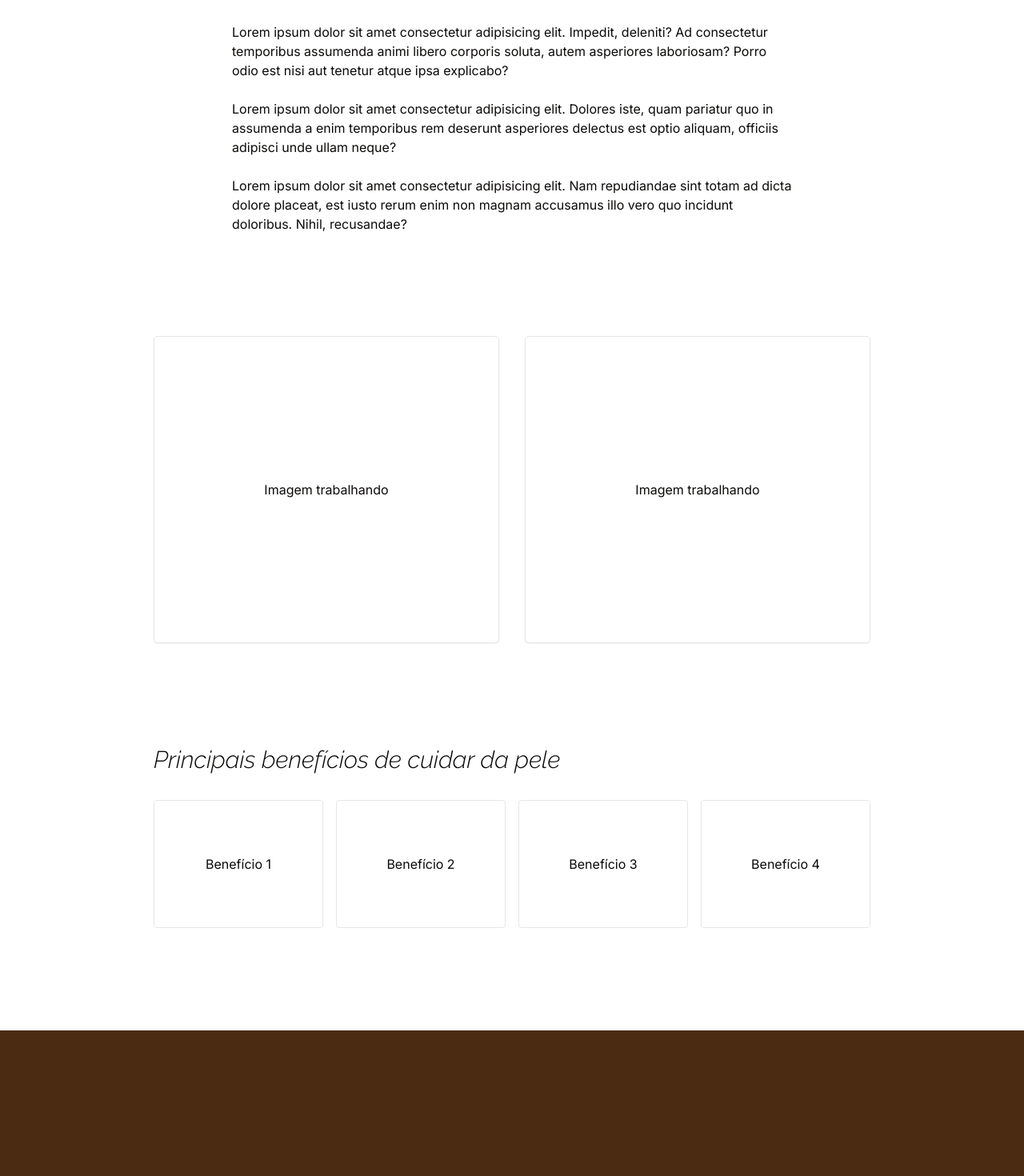
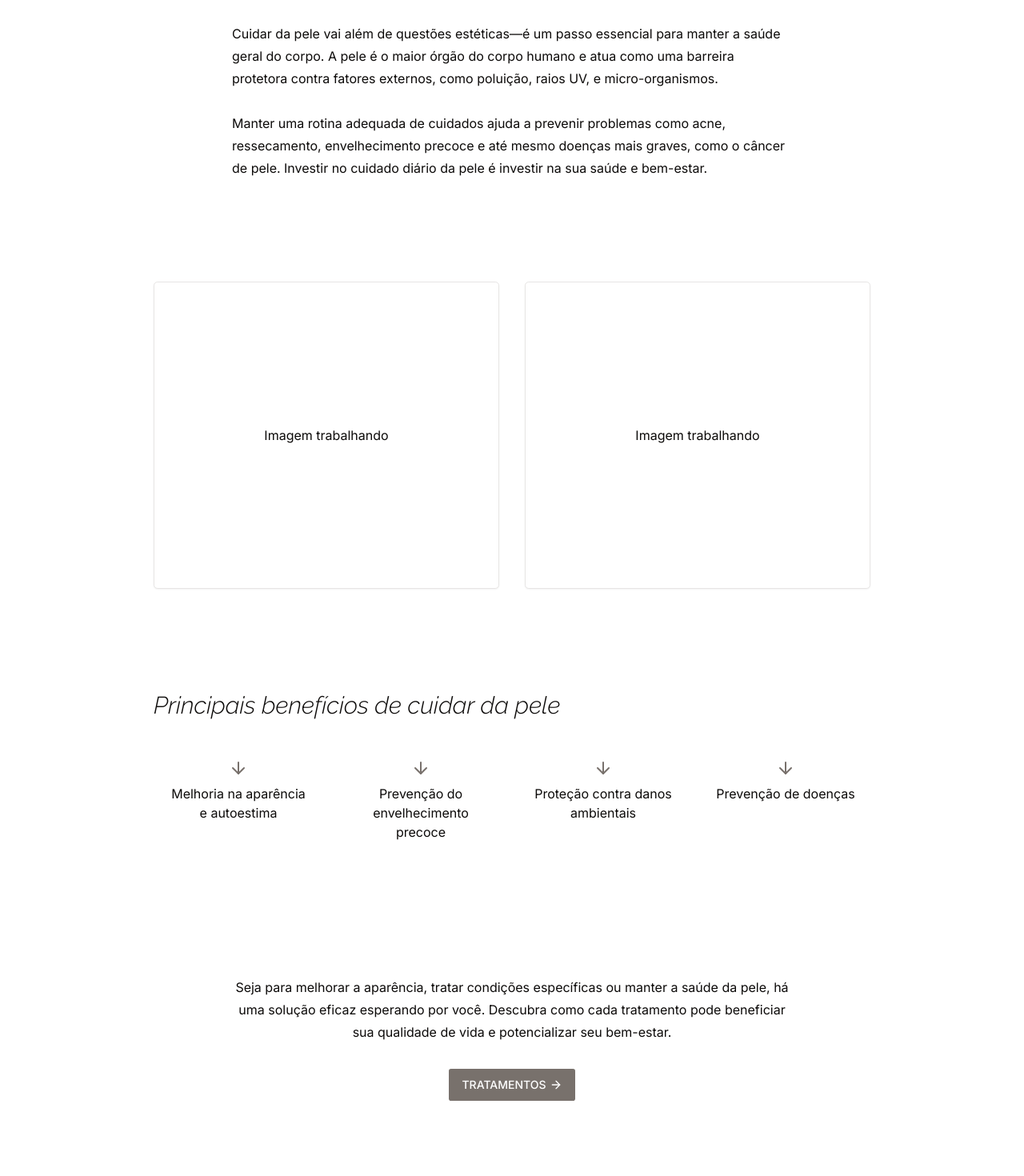
Before and after one commit to GabrielOtsugua/dani-portfolio, a Next.js app: page /saude-da-pele in a window 1280 px wide. Shown: the part 900-2370 px from the top of the page at 80% size. Built offline with nearby package versions, Linux system fonts and the light colour scheme.

Commit message:
aplicar detalhes finais

```diff
--- a/src/animations/animations.ts
+++ b/src/animations/animations.ts
@@ -25,6 +25,14 @@ export const cascadeScroll = (target: string) => {
 
 export const slideDown = (target: string, delay: number) => {
   gsap.from(target, { y: -32, opacity: 0, delay: delay });
+};
+
+export const slideRight = (target: string, delay: number) => {
+  gsap.from(target, { x: -32, opacity: 0, delay: delay });
+};
+
+export const slideLeft = (target: string, delay: number) => {
+  gsap.from(target, { x: 32, opacity: 0, delay: delay });
 };
 
 export const slideRightScroll = (target: string, delay: number) => {
--- a/src/app/layout.tsx
+++ b/src/app/layout.tsx
@@ -29,9 +29,9 @@ export default function RootLayout({
 
         <FinalPresentation />
 
-        <footer className="bg-main text-background">
+        <footer className="bg-stone-800 text-background">
           <Container className="grid grid-cols-2 md:grid-cols-4 gap-8 py-8">
-            <div className="flex flex-col items-start font-custom font-thin text-3xl italic text-yellow-200/60">
+            <div className="flex flex-col items-start font-custom font-light text-3xl italic text-stone-500">
               <p>Dra.</p>
               <p>Dani</p>
               <p>Moraes</p>
@@ -46,7 +46,10 @@ export default function RootLayout({
             </div>
             <div className="">
               <p className="text-lg">Acompanhe</p>
-              <Button variant={"ghost"} className="rounded-full p-2 text-main2">
+              <Button
+                variant={"ghost"}
+                className="rounded-full p-2 text-stone-500"
+              >
                 <Link
                   href="https://www.instagram.com/dradanimoraess/"
                   target="_blank"
--- a/src/app/saude-da-pele/page.tsx
+++ b/src/app/saude-da-pele/page.tsx
@@ -9,9 +9,12 @@ import {
   slideRightScroll,
 } from "@/animations/animations";
 import Container from "@/components/Container";
+import Menu from "@/components/Menu";
+import { Button } from "@/components/ui/button";
 import { Card } from "@/components/ui/card";
+import { Drawer, DrawerTrigger } from "@/components/ui/drawer";
 import { useGSAP } from "@gsap/react";
-import { ArrowRight, MoveDown } from "lucide-react";
+import { ArrowDown, ArrowRight, MoveDown } from "lucide-react";
 import { useRouter } from "next/navigation";
 
 export default function SaudeDaPele() {
@@ -31,16 +34,18 @@ export default function SaudeDaPele() {
     slideDownScroll(".saude7", 0);
 
     cascadeScroll(".cascadeScroll");
+
+    slideDownScroll(".saude8", 0);
   });
 
   return (
     <div>
-      <div className="h-screen bg-stone-800 text-stone-100">
+      <div className="relative h-screen bg-stone-800 text-stone-100">
         <div
           id="background"
           className="absolute h-full w-full flex justify-center z-0 items-center"
         >
-          <p className="saude1 text-main2/20 md:text-[80px] xl:text-[150px] 2xl:text-[180px] font-custom italic font-extralight">
+          <p className="saude1 text-stone-500/20 text-[44px] md:text-[80px] xl:text-[150px] 2xl:text-[180px] font-custom italic font-extralight">
             Cuidando da pele
           </p>
         </div>
@@ -59,33 +64,26 @@ export default function SaudeDaPele() {
             <MoveDown
               size={96}
               strokeWidth={0.5}
-              className="-translate-x-11 text-main2/40"
+              className="-translate-x-11 text-stone-500"
             />
           </span>
         </Container>
       </div>
 
       <Container className="space-y-32 py-32">
-        <div className="saude4 w-full lg:w-[700px] m-auto">
+        <div className="saude4 w-full lg:w-[700px] m-auto leading-7">
           <p>
-            Lorem ipsum dolor sit amet consectetur adipisicing elit. Impedit,
-            deleniti? Ad consectetur temporibus assumenda animi libero corporis
-            soluta, autem asperiores laboriosam? Porro odio est nisi aut tenetur
-            atque ipsa explicabo?
+            Cuidar da pele vai além de questões estéticas—é um passo essencial
+            para manter a saúde geral do corpo. A pele é o maior órgão do corpo
+            humano e atua como uma barreira protetora contra fatores externos,
+            como poluição, raios UV, e micro-organismos.
           </p>
           <br />
           <p>
-            Lorem ipsum dolor sit amet consectetur adipisicing elit. Dolores
-            iste, quam pariatur quo in assumenda a enim temporibus rem deserunt
-            asperiores delectus est optio aliquam, officiis adipisci unde ullam
-            neque?
-          </p>
-          <br />
-          <p>
-            Lorem ipsum dolor sit amet consectetur adipisicing elit. Nam
-            repudiandae sint totam ad dicta dolore placeat, est iusto rerum enim
-            non magnam accusamus illo vero quo incidunt doloribus. Nihil,
-            recusandae?
+            Manter uma rotina adequada de cuidados ajuda a prevenir problemas
+            como acne, ressecamento, envelhecimento precoce e até mesmo doenças
+            mais graves, como o câncer de pele. Investir no cuidado diário da
+            pele é investir na sua saúde e bem-estar.
           </p>
         </div>
 
@@ -103,46 +101,43 @@ export default function SaudeDaPele() {
             Principais benefícios de cuidar da pele
           </p>
 
-          <ul className="grid md:grid-cols-4 gap-4">
-            <li className="cascadeScroll h-40 border rounded flex justify-center items-center">
-              Benefício 1
+          <ul className="grid md:grid-cols-4 gap-4 text-center">
+            <li className="cascadeScroll h-40 rounded flex flex-col justify-start items-center gap-2 p-4">
+              <ArrowDown className="text-stone-500" /> Melhoria na aparência e
+              autoestima
             </li>
-            <li className="cascadeScroll h-40 border rounded flex justify-center items-center">
-              Benefício 2
+            <li className="cascadeScroll h-40 rounded flex flex-col justify-start items-center gap-2 p-4">
+              <ArrowDown className="text-stone-500" /> Prevenção do
+              envelhecimento precoce
             </li>
-            <li className="cascadeScroll h-40 border rounded flex justify-center items-center">
-              Benefício 3
+            <li className="cascadeScroll h-40 rounded flex flex-col justify-start items-center gap-2 p-4">
+              <ArrowDown className="text-stone-500" /> Proteção contra danos
+              ambientais
             </li>
-            <li className="cascadeScroll h-40 border rounded flex justify-center items-center">
-              Benefício 4
+            <li className="cascadeScroll h-40 rounded flex flex-col justify-start items-center gap-2 p-4">
+              <ArrowDown className="text-stone-500" /> Prevenção de doenças
             </li>
           </ul>
         </div>
-      </Container>
 
-      {/* <div className="bg-stone-800 text-stone-100">
-        <Container className="space-y-8 py-32">
-          <p className="text-5xl font-custom font-extralight italic">
-            Tratamentos exclusivos
+        <div className="saude8 space-y-8 w-full lg:w-[700px] m-auto leading-7 text-center">
+          <p>
+            Seja para melhorar a aparência, tratar condições específicas ou
+            manter a saúde da pele, há uma solução eficaz esperando por você.
+            Descubra como cada tratamento pode beneficiar sua qualidade de vida
+            e potencializar seu bem-estar.
           </p>
 
-          <ul className="grid md:grid-cols-2 gap-4">
-            <li
-              onClick={() =>
-                route.push("/tratamentos/firmeza-e-sustentacao-da-pele")
-              }
-              className="h-60 flex flex-col justify-end rounded p-4 bg-stone-700 space-y-2 cursor-pointer hover:bg-stone-700/80"
-            >
-              <p className="text-3xl font-custom italic font-light">
-                Firmeza e sustentação da pele
-              </p>
-              <p className="flex items-center gap-1">
-                Saiba mais <ArrowRight size={16} />
-              </p>
-            </li>
-          </ul>
-        </Container>
-      </div> */}
+          <Drawer>
+            <DrawerTrigger asChild>
+              <Button className="gap-1">
+                TRATAMENTOS <ArrowRight size={16} />
+              </Button>
+            </DrawerTrigger>
+            <Menu />
+          </Drawer>
+        </div>
+      </Container>
     </div>
   );
 }
--- a/src/components/FinalPresentation.tsx
+++ b/src/components/FinalPresentation.tsx
@@ -5,23 +5,23 @@ import Container from "./Container";
 import { Button } from "./ui/button";
 import { Card } from "./ui/card";
 import { useGSAP } from "@gsap/react";
-import { slideLeftScroll, slideRightScroll } from "@/animations/animations";
+import { slideLeft, slideRight } from "@/animations/animations";
 
 export default function FinalPresentation() {
   useGSAP(() => {
-    slideRightScroll(".finalPresentation1", 0.5);
-    slideLeftScroll(".finalPresentation2", 0.5);
+    slideRight(".finalPresentation1", 0);
+    slideLeft(".finalPresentation2", 0);
   });
 
   return (
-    <div className="bg-main/95 text-stone-100">
+    <div className="bg-stone-800 text-stone-100">
       <Container className="min-h-screen grid md:grid-cols-2 gap-8 items-center py-16">
         <main className="finalPresentation1 space-y-8">
           <p className="font-custom font-thin italic text-6xl md:w-full lg:w-[350px]">
             Cuidando da sua pele, cuidando de você
           </p>
 
-          <Button variant={"secondary"} className="gap-1">
+          <Button variant={"default"} className="gap-1 bg-stone-500">
             AGENDAR UMA CONSULTA <ArrowRight size={16} />
           </Button>
         </main>
--- a/src/components/Menu.tsx
+++ b/src/components/Menu.tsx
@@ -6,7 +6,7 @@ import Container from "./Container";
 
 export default function Menu() {
   return (
-    <DrawerContent className="pb-16 bg-main/40 text-stone-100 backdrop-blur-sm border-none">
+    <DrawerContent className="pb-16 bg-stone-600/60 text-stone-100 backdrop-blur-sm border-none">
       <Container className="space-y-8">
         <p className="flex items-center text-3xl font-custom italic font-light">
           Tratamentos
@@ -16,7 +16,7 @@ export default function Menu() {
           <DrawerClose asChild>
             <Link
               href="/tratamentos/tratamentos-capilares"
-              className="hover:text-main2 w-fit"
+              className="hover:text-stone-400 w-fit"
             >
               Tratamentos capilares
             </Link>
@@ -24,7 +24,7 @@ export default function Menu() {
           <DrawerClose asChild>
             <Link
               href="/tratamentos/injetaveis"
-              className="hover:text-main2 w-fit"
+              className="hover:text-stone-400 w-fit"
             >
               Injetáveis
             </Link>
@@ -32,7 +32,7 @@ export default function Menu() {
           <DrawerClose asChild>
             <Link
               href="/tratamentos/firmeza-e-sustentacao-da-pele"
-              className="hover:text-main2 w-fit"
+              className="hover:text-stone-400 w-fit"
             >
               Firmeza e sustentação da pele
             </Link>
--- a/src/components/ui/button.tsx
+++ b/src/components/ui/button.tsx
@@ -9,11 +9,11 @@ const buttonVariants = cva(
   {
     variants: {
       variant: {
-        default: "bg-main text-primary-foreground hover:bg-main/90",
+        default: "bg-stone-500 text-background hover:bg-stone-500/90",
         destructive:
           "bg-destructive text-destructive-foreground hover:bg-destructive/90",
         outline:
-          "border border-main2/20 bg-background hover:bg-accent hover:text-accent-foreground",
+          "border border-stone-300 bg-background hover:bg-accent hover:text-accent-foreground",
         secondary:
           "bg-secondary text-secondary-foreground hover:bg-secondary/80",
         ghost: "hover:bg-accent hover:text-accent-foreground",
```
Also changed, not shown: src/app/page.tsx (+21 -17 lines), src/app/portfolio/page.tsx (+20 -27 lines), src/app/tratamentos/[type]/page.tsx (+6 -6 lines).
